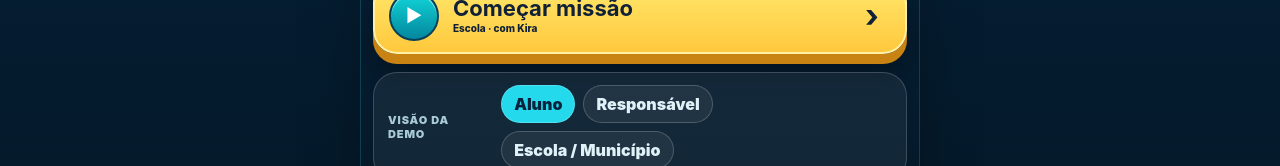
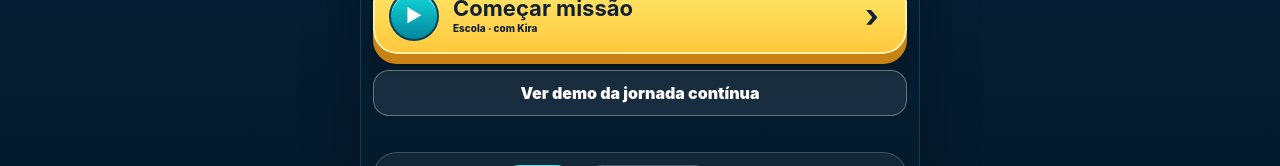
Before and after one commit to Magralha/orbita-mapa-superpoderes-mvp, a React (Vite) app: page / in a window 1280 px wide. Shown: the part 868-1034 px from the top of the page. Built offline with nearby package versions, Linux system fonts and the light colour scheme.

Commit message:
game-v4: add direct demo entry

```diff
--- a/src/main.jsx
+++ b/src/main.jsx
@@ -34,7 +34,7 @@ import './styles.css';
 import './portals.css';
 import './v4.css';
 
-function AgentSelect({ onStart, onContinue, hasSave, onModeChange }) {
+function AgentSelect({ onStart, onContinue, onV4Demo, hasSave, onModeChange }) {
   const [selectedAgentId, setSelectedAgentId] = useState('kira');
   const [selectedScenarioId, setSelectedScenarioId] = useState('escola');
 
@@ -123,6 +123,16 @@ function AgentSelect({ onStart, onContinue, hasSave, onModeChange }) {
         {hasSave && (
           <button className="mobileContinueButton" type="button" onClick={onContinue}>
             Continuar de onde parei
+          </button>
+        )}
+
+        {onV4Demo && (
+          <button
+            className="mobileContinueButton"
+            type="button"
+            onClick={() => onV4Demo(selectedAgent, selectedScenario)}
+          >
+            Ver demo da jornada contínua
           </button>
         )}
 
@@ -1516,6 +1526,15 @@ function GameApp() {
     setNodeId(startNode);
   }
 
+  function startV4Demo(selectedAgent, selectedScenario) {
+    chooseAgent(selectedAgent, selectedScenario);
+    persistV4({
+      ...v4State,
+      onboardingComplete: true,
+    });
+    setV4View('home');
+  }
+
   function choose(choice) {
     const resolvedNext = resolveProgressionTarget(choice.next);
 
@@ -1647,7 +1666,7 @@ function GameApp() {
     );
   }
 
-  if (!agent) return <AgentSelect onStart={chooseAgent} onContinue={continueFromSave} hasSave={hasSave} onModeChange={setViewMode} />;
+  if (!agent) return <AgentSelect onStart={chooseAgent} onContinue={continueFromSave} onV4Demo={startV4Demo} hasSave={hasSave} onModeChange={setViewMode} />;
 
   if (profileOpen) {
     return (
```
